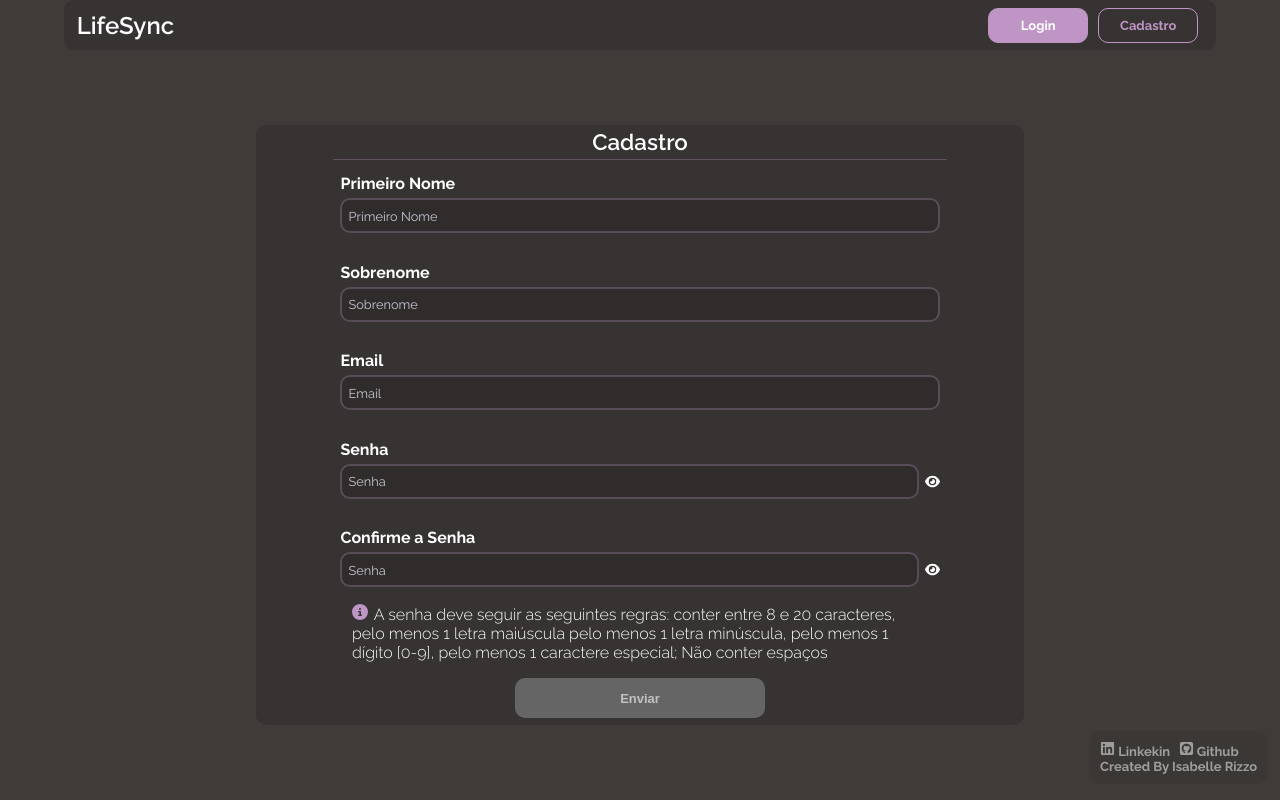
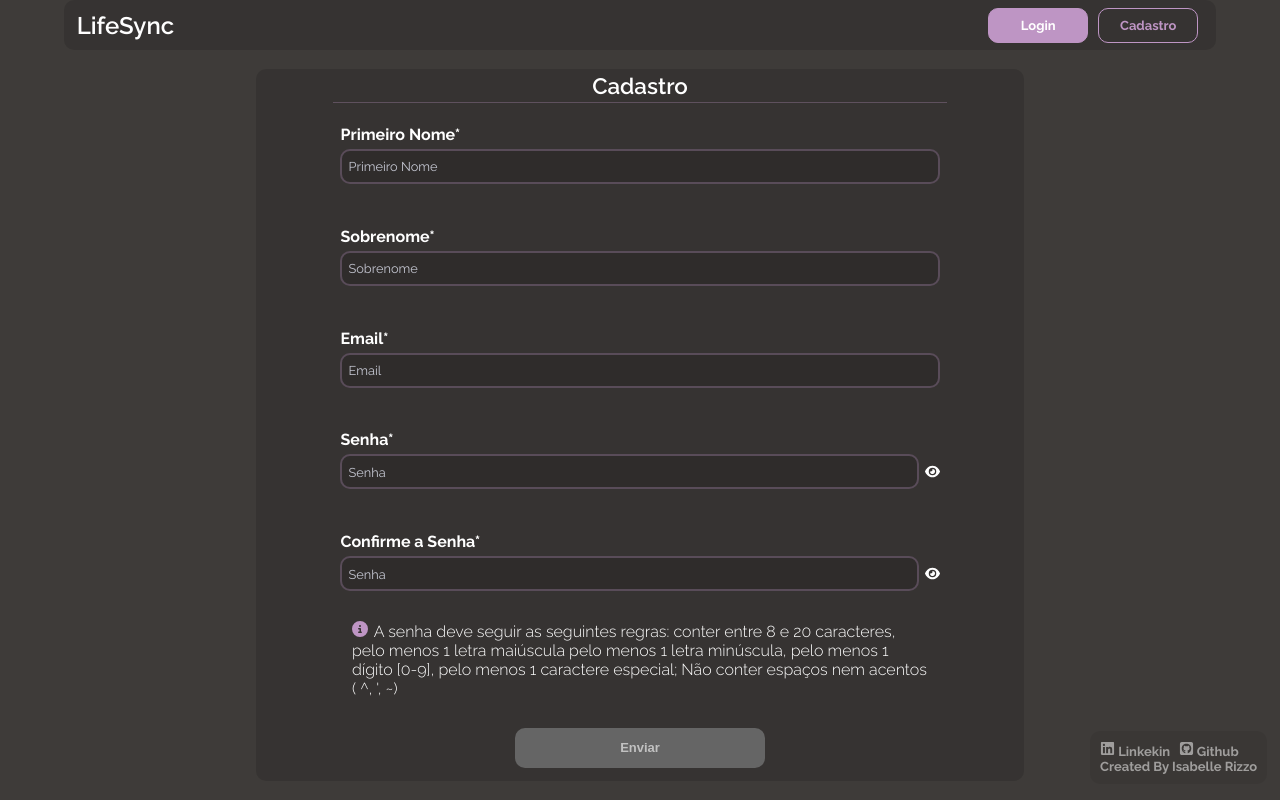
Before and after one commit to irizzo/tcc-web-frontend, a Next.js app: page /sign-up in a window 1280 px wide. Built offline with nearby package versions, Linux system fonts and the light colour scheme.

Commit message:
signup error handling

```diff
--- a/src/app/sign-up/page.js
+++ b/src/app/sign-up/page.js
@@ -1,59 +1,23 @@
 'use client'
 
 import { useState } from 'react'
-
-import { navigateTo } from '@/utils'
-import { signUpService } from '@/services/userAccessServices'
-import messagesDictionary from '@/resources/messages'
-import * as locale from '@/resources/locale'
+import { useFormState } from 'react-dom'
 
 import Menu from '@/components/Menu'
 import { DefaultPageContainer } from '@/components/PageContainer'
 import { DefaultButton } from '@/components/Buttons'
 import { FormContainer, FormSection, PasswordInput, FormInfo } from '@/components/Form'
 
-async function handleSignUpSubmit(e, formData) {
-	console.debug('[handleSignUpSubmit]')
-	try {
-		e.preventDefault()
+import { signUpService } from '@/services/userAccessServices'
+import * as locale from '@/resources/locale'
 
-		if (!formData.firstName || !formData.lastName || !formData.email || !formData.password || !formData.confirmPassword) {
-			alert(messagesDictionary.EMPTY_FIELD)
-			return
-		}
-
-		if (formData.password !== formData.confirmPassword) {
-			alert(messagesDictionary.DIF_CONFIRM_PASS)
-			return
-		}
-
-		// TODO: sanitize
-		const cleanData = {
-			firstName: formData.firstName,
-			lastName: formData.lastName,
-			email: formData.email,
-			password: formData.password,
-			confirmPassword: formData.confirmPassword
-		}
-
-		const res = await signUpService(cleanData)
-		// console.debug('[handleSignUpSubmit] res: ', res);
-
-		if (!res.success) {
-			// console.debug('!success | message: ', res.message);
-			alert(res.message)
-			return
-
-		} else {
-			navigateTo({ path: '/user/dashboard' })
-		}
-
-	} catch (error) {
-		alert(error)
-	}
+const initialState = {
+	message: ''
 }
 
 export default function SignUp() {
+	const [state, formAction] = useFormState(signUpService, initialState)
+
 	const [ firstName, setFirstName ] = useState('')
 	const [ lastName, setLastName ] = useState('')
 	const [ email, setEmail ] = useState('')
@@ -67,28 +31,30 @@ export default function SignUp() {
 				<FormContainer
 					title={locale.pagesTitles.signUp}
 					variantClasses='form__container--sign-up'
-					submitCallback={(e) => handleSignUpSubmit(e, { firstName, lastName, email, password, confirmPassword })}
+					submitCallback={formAction}
 				>
-					<FormSection labelFor='firstName' sectionTitle={locale.entitiesProperties.user.firstName}>
+					{state.message && <FormInfo>{state.message}</FormInfo>}
+
+					<FormSection labelFor='firstName' sectionTitle={locale.entitiesProperties.user.firstName + '*'}>
 						<input type='text' name="firstName" required placeholder={locale.entitiesProperties.user.firstName} onChange={(e) => { setFirstName(e.target.value) }} />
 					</FormSection>
 
-					<FormSection labelFor='lastName' sectionTitle={locale.entitiesProperties.user.lastName}>
+					<FormSection labelFor='lastName' sectionTitle={locale.entitiesProperties.user.lastName + '*'}>
 						<input type='text' name="lastName" required placeholder={locale.entitiesProperties.user.lastName} onChange={(e) => { setLastName(e.target.value) }} />
 					</FormSection>
 
-					<FormSection labelFor='email' sectionTitle={locale.entitiesProperties.user.email}>
+					<FormSection labelFor='email' sectionTitle={locale.entitiesProperties.user.email + '*'}>
 						<input type='email' name="email" required placeholder={locale.entitiesProperties.user.email} onChange={(e) => { setEmail(e.target.value) }} />
 					</FormSection>
 
-					<FormSection labelFor='password' sectionTitle={locale.entitiesProperties.user.password}>
+					<FormSection labelFor='password' sectionTitle={locale.entitiesProperties.user.password + '*'}>
 						<PasswordInput
 							inputName='password'
 							inputValue={password}
 							onChangeFn={(e) => { setPassword(e.target.value) }}
 						/>
 					</FormSection>
-					<FormSection labelFor='confirmPassword' sectionTitle={locale.entitiesProperties.user.confirmPassword}>
+					<FormSection labelFor='confirmPassword' sectionTitle={locale.entitiesProperties.user.confirmPassword + '*'}>
 						<PasswordInput
 							inputName='confirmPassword'
 							inputValue={confirmPassword}
--- a/src/components/Form/globalForm.scss
+++ b/src/components/Form/globalForm.scss
@@ -177,8 +177,8 @@ select:disabled {
 }
 
 .form__container--sign-up {
-	height: 80%;
-	max-height: 80%;
+	height: 95%;
+	max-height: 95%;
 	width: 60%;
 	max-width: 60%;
 }
--- a/src/resources/locale/index.js
+++ b/src/resources/locale/index.js
@@ -1,7 +1,7 @@
 export const formDefaults = {
 	defaultOption: 'Por favor escolha uma opção',
 	submitButtonTitle: 'Enviar',
-	passwordRequirements: 'A senha deve seguir as seguintes regras: conter entre 8 e 20 caracteres, pelo menos 1 letra maiúscula pelo menos 1 letra minúscula, pelo menos 1 dígito [0-9], pelo menos 1 caractere especial; Não conter espaços',
+	passwordRequirements: 'A senha deve seguir as seguintes regras: conter entre 8 e 20 caracteres, pelo menos 1 letra maiúscula pelo menos 1 letra minúscula, pelo menos 1 dígito [0-9], pelo menos 1 caractere especial; Não conter espaços nem acentos ( ^, \', ~)',
 	dueDate: 'Nenhum Prazo Selecionado',
 	defaultDate: 'Nenhuma Data Selecionada',
 	priority: 'Nenhuma Prioridade Selecionada',
--- a/src/services/userAccessServices.js
+++ b/src/services/userAccessServices.js
@@ -9,76 +9,63 @@ const API_BASEURL = process.env.CURRENT_ENV === 'production' ? process.env.API_P
 const baseAccessPath = '/user-access'
 
 
-/** Sign Up Service
- *
- * @param {{ firstName: String, lastName: String, email: String, password: String }} userSignUpData
- * @returns {{ success: Boolean, result: any | null, message: String }}
- */
-export async function signUpService(userSignUpData) {
+export async function signUpService(prevState, formData) {
 	console.debug('[signUpService]')
 
-		const customHeaders = new Headers({
+	const userSignUpData = {
+		firstName: formData.get('firstName'),
+		lastName: formData.get('lastName'),
+		email: formData.get('email'),
+		password: formData.get('password')
+	}
+
+	// TODO: sanitize data
+	if (!userSignUpData.firstName || !userSignUpData.lastName || !userSignUpData.email || !userSignUpData.password) {
+		return { message: messagesDictionary.EMPTY_FIELD }
+	}
+
+	console.log('userSignUpData: ', userSignUpData)
+
+	const fetchRes = await fetch(`${API_BASEURL}${baseAccessPath}/signUp`, {
+		method: 'POST',
+		body: JSON.stringify(userSignUpData),
+		headers: new Headers({
 			'Content-type': 'application/json; charset=UTF-8'
 		})
+	})
 
-		const fetchRes = await fetch(`${API_BASEURL}${baseAccessPath}/signUp`, {
-			method: 'POST',
-			body: JSON.stringify(userSignUpData),
-			headers: customHeaders
-		}).then((res) => {
-			return res.json()
-		})
+	const json = await fetchRes.json()
 
-		fetchRes.tokenCookieData && await setCookieData(fetchRes.tokenCookieData)
+	const mssg = messagesDictionary[json.code] ? messagesDictionary[json.code] : (
+		json.success ? messagesDictionary.DEFAULT_SUCCESS : messagesDictionary.DEFAULT_FAIL
+	)
 
-		const message = messagesDictionary[fetchRes.code] ? messagesDictionary[fetchRes.code] : (
-			fetchRes.success ? messagesDictionary.DEFAULT_SUCCESS : messagesDictionary.DEFAULT_FAIL)
+	if (!fetchRes.ok || !json.success) {
+		return { message: mssg }
+	}
 
-		if (!fetchRes.success) {
-			throw new Error(message)
-		};
-
-		return {
-			success: fetchRes.success,
-			result: fetchRes?.result,
-			message
-		}
-
+	json.tokenCookieData && await setCookieData(json.tokenCookieData)
+	redirect(routesMap.dashboard.base)
 }
 
-/** Login Service
- *
- * @param {{ email: String, password: String }} formData
- * @returns {{ success: Boolean, result: any | null, message: String }}
- */
 export async function loginService(prevState, formData) {
 	console.debug('[loginService]')
-	const rawFormData = {
+	const userLoginData = {
 		email: formData.get('email'), password: formData.get('password')
 	}
 
-	if (!rawFormData.email || !rawFormData.password) {
+	if (!userLoginData.email || !userLoginData.password) {
 		return { message: messagesDictionary.EMPTY_FIELD }
 	}
 
-	// TODO: sanitize
-	const cleanData = {
-		email: rawFormData.email,
-		password: rawFormData.password
-	}
-
-	const customHeaders = new Headers({
-		'Content-type': 'application/json; charset=UTF-8'
-	})
-
 	const fetchRes = await fetch(`${API_BASEURL}${baseAccessPath}/login`, {
 		method: 'POST',
-		body: JSON.stringify(cleanData),
-		headers: customHeaders
+		body: JSON.stringify(userLoginData),
+		headers: new Headers({
+			'Content-type': 'application/json; charset=UTF-8'
+		})
 	})
 	const json = await fetchRes.json()
-
-	console.log('json: ', json)
 
 	const mssg = messagesDictionary[json.code] ? messagesDictionary[json.code] : (
 		json.success ? messagesDictionary.DEFAULT_SUCCESS : messagesDictionary.DEFAULT_FAIL
```
